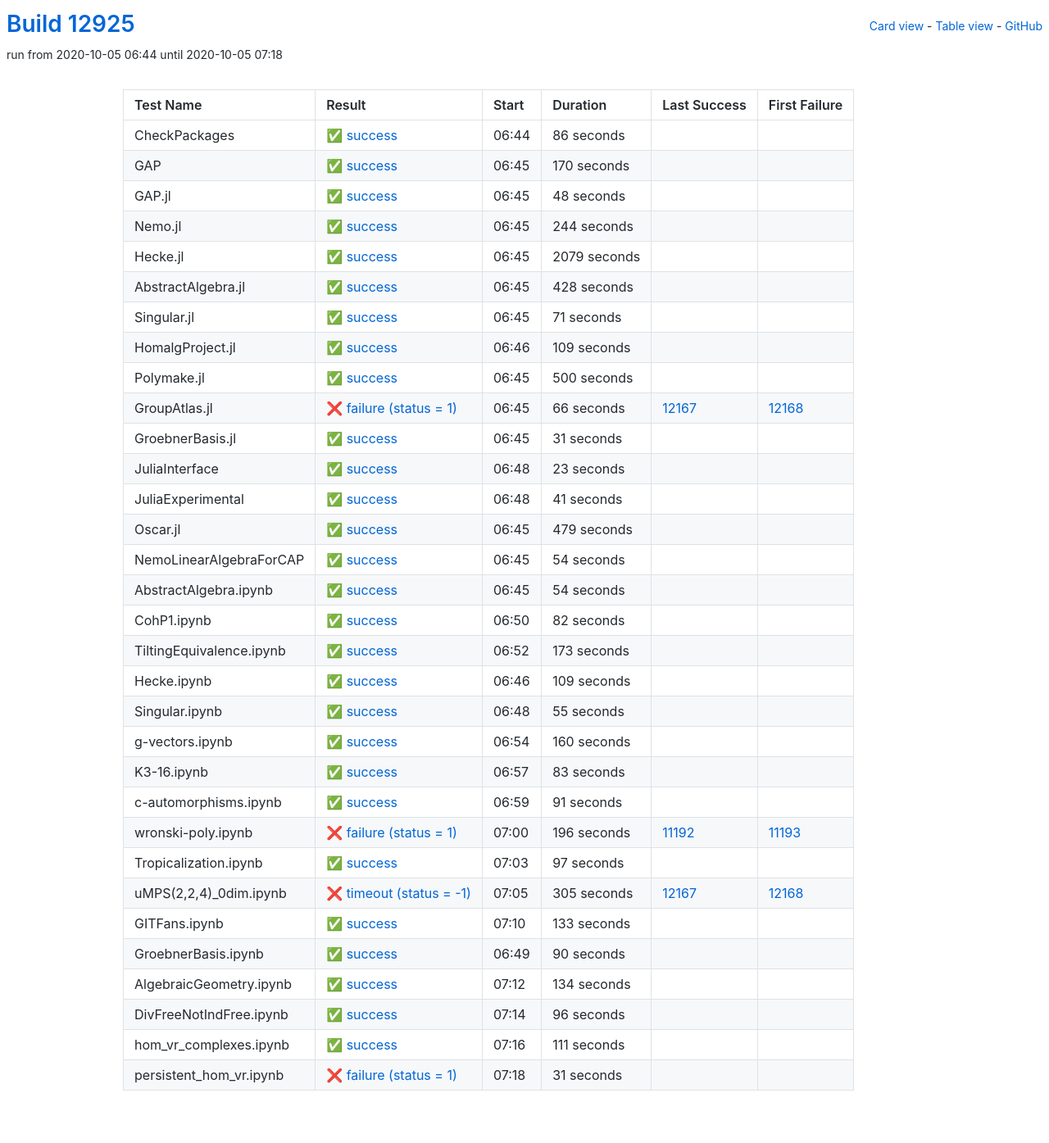
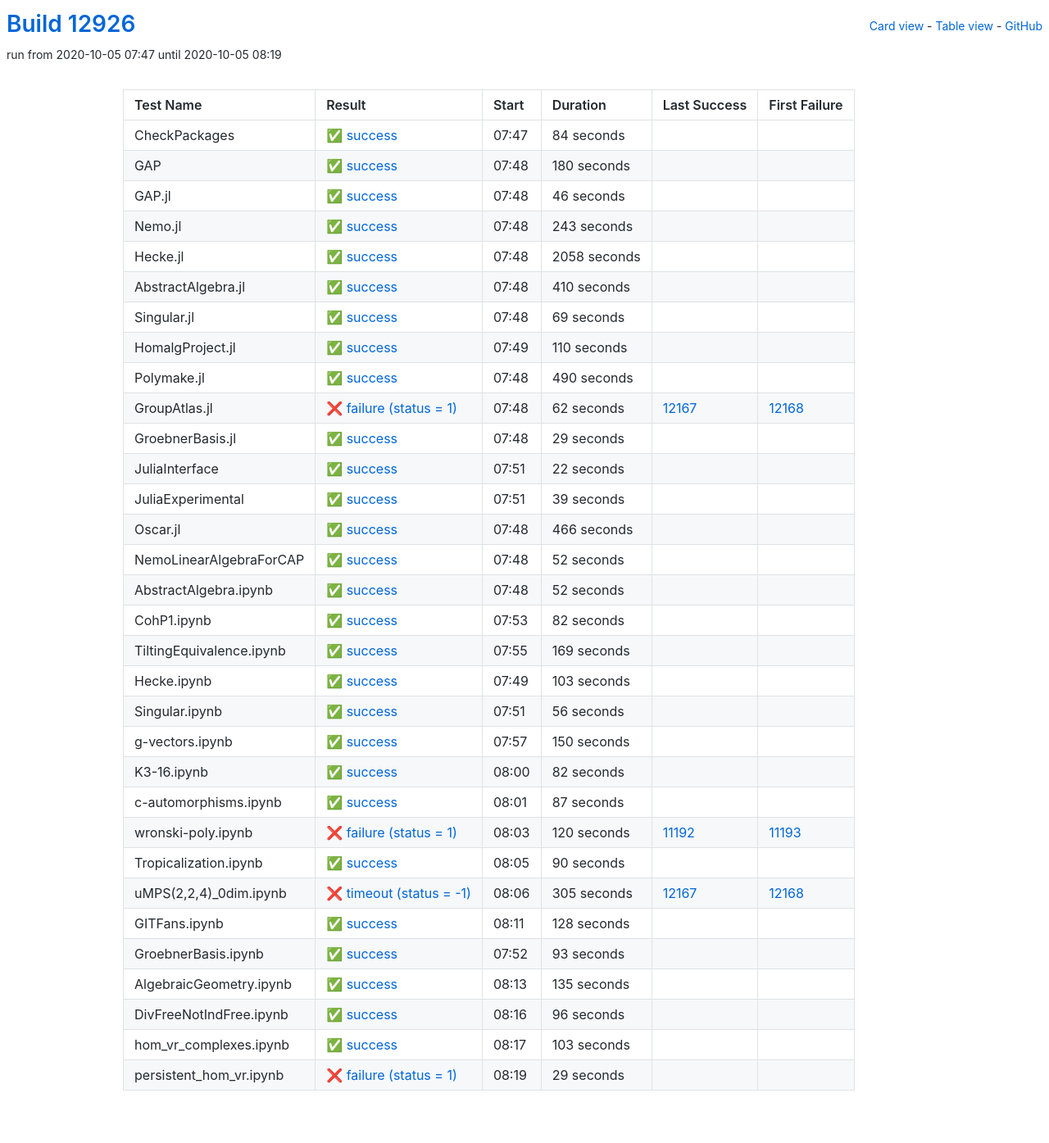
Before and after one commit to oscar-system/oscar-ci-status, a Jekyll site: the page built from table.html, in a window 1280 px wide. Shown: the whole page at 82% size. Built offline with Jekyll 4.4.1, drawn with Linux system fonts in a browser that asks for light colours.

Commit message:
Build #12926

```diff
--- a/_data/ci.yml
+++ b/_data/ci.yml
@@ -1,6 +1,6 @@
 ---
-build: 12925
-build_url: https://oscarci.mathematik.uni-kl.de/job/oscar/12925/
+build: 12926
+build_url: https://oscarci.mathematik.uni-kl.de/job/oscar/12926/
 job: oscar
 organization: oscar-system
 repo: oscar-ci-status
@@ -8,200 +8,200 @@ repourl: https://github.com/oscar-system/oscar-ci-status
 tests:
 - name: CheckPackages
   id: checkpackages
-  log: https://oscarci.mathematik.uni-kl.de/job/oscar/12925/artifact/logs/build-12925/CheckPackages.log
-  start: 2020-10-05 06:44
+  log: https://oscarci.mathematik.uni-kl.de/job/oscar/12926/artifact/logs/build-12926/CheckPackages.log
+  start: 2020-10-05 07:47
   success: true
   exitcode: 0
   status: success
-  duration: 86
+  duration: 84
   last_success: false
   last_success_url:
   first_failure: false
   first_failure_url:
 - name: GAP
   id: gap
-  log: https://oscarci.mathematik.uni-kl.de/job/oscar/12925/artifact/logs/build-12925/GAP.log
-  start: 2020-10-05 06:45
+  log: https://oscarci.mathematik.uni-kl.de/job/oscar/12926/artifact/logs/build-12926/GAP.log
+  start: 2020-10-05 07:48
   success: true
   exitcode: 0
   status: success
-  duration: 170
+  duration: 180
   last_success: false
   last_success_url:
   first_failure: false
   first_failure_url:
 - name: GAP.jl
   id: gap-jl
-  log: https://oscarci.mathematik.uni-kl.de/job/oscar/12925/artifact/logs/build-12925/GAP.jl.log
-  start: 2020-10-05 06:45
+  log: https://oscarci.mathematik.uni-kl.de/job/oscar/12926/artifact/logs/build-12926/GAP.jl.log
+  start: 2020-10-05 07:48
   success: true
   exitcode: 0
   status: success
-  duration: 48
+  duration: 46
   last_success: false
   last_success_url:
   first_failure: false
   first_failure_url:
 - name: Nemo.jl
   id: nemo-jl
-  log: https://oscarci.mathematik.uni-kl.de/job/oscar/12925/artifact/logs/build-12925/Nemo.jl.log
-  start: 2020-10-05 06:45
+  log: https://oscarci.mathematik.uni-kl.de/job/oscar/12926/artifact/logs/build-12926/Nemo.jl.log
+  start: 2020-10-05 07:48
   success: true
   exitcode: 0
   status: success
-  duration: 244
+  duration: 243
   last_success: false
   last_success_url:
   first_failure: false
   first_failure_url:
 - name: Hecke.jl
   id: hecke-jl
-  log: https://oscarci.mathematik.uni-kl.de/job/oscar/12925/artifact/logs/build-12925/Hecke.jl.log
-  start: 2020-10-05 06:45
+  log: https://oscarci.mathematik.uni-kl.de/job/oscar/12926/artifact/logs/build-12926/Hecke.jl.log
+  start: 2020-10-05 07:48
   success: true
   exitcode: 0
   status: success
-  duration: 2079
+  duration: 2058
   last_success: false
   last_success_url:
   first_failure: false
   first_failure_url:
 - name: AbstractAlgebra.jl
   id: abstractalgebra-jl
-  log: https://oscarci.mathematik.uni-kl.de/job/oscar/12925/artifact/logs/build-12925/AbstractAlgebra.jl.log
-  start: 2020-10-05 06:45
+  log: https://oscarci.mathematik.uni-kl.de/job/oscar/12926/artifact/logs/build-12926/AbstractAlgebra.jl.log
+  start: 2020-10-05 07:48
   success: true
   exitcode: 0
   status: success
-  duration: 428
+  duration: 410
   last_success: false
   last_success_url:
   first_failure: false
   first_failure_url:
 - name: Singular.jl
   id: singular-jl
-  log: https://oscarci.mathematik.uni-kl.de/job/oscar/12925/artifact/logs/build-12925/Singular.jl.log
-  start: 2020-10-05 06:45
+  log: https://oscarci.mathematik.uni-kl.de/job/oscar/12926/artifact/logs/build-12926/Singular.jl.log
+  start: 2020-10-05 07:48
   success: true
   exitcode: 0
   status: success
-  duration: 71
+  duration: 69
   last_success: false
   last_success_url:
   first_failure: false
   first_failure_url:
 - name: HomalgProject.jl
   id: homalgproject-jl
-  log: https://oscarci.mathematik.uni-kl.de/job/oscar/12925/artifact/logs/build-12925/HomalgProject.jl.log
-  start: 2020-10-05 06:46
+  log: https://oscarci.mathematik.uni-kl.de/job/oscar/12926/artifact/logs/build-12926/HomalgProject.jl.log
+  start: 2020-10-05 07:49
   success: true
   exitcode: 0
   status: success
-  duration: 109
+  duration: 110
   last_success: false
   last_success_url:
   first_failure: false
   first_failure_url:
 - name: Polymake.jl
   id: polymake-jl
-  log: https://oscarci.mathematik.uni-kl.de/job/oscar/12925/artifact/logs/build-12925/Polymake.jl.log
-  start: 2020-10-05 06:45
+  log: https://oscarci.mathematik.uni-kl.de/job/oscar/12926/artifact/logs/build-12926/Polymake.jl.log
+  start: 2020-10-05 07:48
   success: true
   exitcode: 0
   status: success
-  duration: 500
+  duration: 490
   last_success: false
   last_success_url:
   first_failure: false
   first_failure_url:
 - name: GroupAtlas.jl
   id: groupatlas-jl
-  log: https://oscarci.mathematik.uni-kl.de/job/oscar/12925/artifact/logs/build-12925/GroupAtlas.jl.log
-  start: 2020-10-05 06:45
+  log: https://oscarci.mathematik.uni-kl.de/job/oscar/12926/artifact/logs/build-12926/GroupAtlas.jl.log
+  start: 2020-10-05 07:48
   success: false
   exitcode: 1
   status: failure
-  duration: 66
+  duration: 62
   last_success: 12167
   last_success_url: https://oscarci.mathematik.uni-kl.de/job/oscar/12167/
   first_failure: 12168
   first_failure_url: https://oscarci.mathematik.uni-kl.de/job/oscar/12168/
 - name: GroebnerBasis.jl
   id: groebnerbasis-jl
-  log: https://oscarci.mathematik.uni-kl.de/job/oscar/12925/artifact/logs/build-12925/GroebnerBasis.jl.log
-  start: 2020-10-05 06:45
+  log: https://oscarci.mathematik.uni-kl.de/job/oscar/12926/artifact/logs/build-12926/GroebnerBasis.jl.log
+  start: 2020-10-05 07:48
   success: true
   exitcode: 0
   status: success
-  duration: 31
+  duration: 29
   last_success: false
   last_success_url:
   first_failure: false
   first_failure_url:
 - name: JuliaInterface
   id: juliainterface
-  log: https://oscarci.mathematik.uni-kl.de/job/oscar/12925/artifact/logs/build-12925/JuliaInterface.log
-  start: 2020-10-05 06:48
+  log: https://oscarci.mathematik.uni-kl.de/job/oscar/12926/artifact/logs/build-12926/JuliaInterface.log
+  start: 2020-10-05 07:51
   success: true
   exitcode: 0
   status: success
-  duration: 23
+  duration: 22
   last_success: false
   last_success_url:
   first_failure: false
   first_failure_url:
 - name: JuliaExperimental
   id: juliaexperimental
-  log: https://oscarci.mathematik.uni-kl.de/job/oscar/12925/artifact/logs/build-12925/JuliaExperimental.log
-  start: 2020-10-05 06:48
+  log: https://oscarci.mathematik.uni-kl.de/job/oscar/12926/artifact/logs/build-12926/JuliaExperimental.log
+  start: 2020-10-05 07:51
   success: true
   exitcode: 0
   status: success
-  duration: 41
+  duration: 39
   last_success: false
   last_success_url:
   first_failure: false
   first_failure_url:
 - name: Oscar.jl
   id: oscar-jl
-  log: https://oscarci.mathematik.uni-kl.de/job/oscar/12925/artifact/logs/build-12925/Oscar.jl.log
-  start: 2020-10-05 06:45
+  log: https://oscarci.mathematik.uni-kl.de/job/oscar/12926/artifact/logs/build-12926/Oscar.jl.log
+  start: 2020-10-05 07:48
   success: true
   exitcode: 0
   status: success
-  duration: 479
+  duration: 466
   last_success: false
   last_success_url:
   first_failure: false
   first_failure_url:
 - name: NemoLinearAlgebraForCAP
   id: nemolinearalgebraforcap
-  log: https://oscarci.mathematik.uni-kl.de/job/oscar/12925/artifact/logs/build-12925/NemoLinearAlgebraForCAP.log
-  start: 2020-10-05 06:45
+  log: https://oscarci.mathematik.uni-kl.de/job/oscar/12926/artifact/logs/build-12926/NemoLinearAlgebraForCAP.log
+  start: 2020-10-05 07:48
   success: true
   exitcode: 0
   status: success
-  duration: 54
+  duration: 52
   last_success: false
   last_success_url:
   first_failure: false
   first_failure_url:
 - name: AbstractAlgebra.ipynb
   id: abstractalgebra-ipynb
-  log: https://oscarci.mathematik.uni-kl.de/job/oscar/12925/artifact/logs/build-12925/AbstractAlgebra.ipynb.log
-  start: 2020-10-05 06:45
+  log: https://oscarci.mathematik.uni-kl.de/job/oscar/12926/artifact/logs/build-12926/AbstractAlgebra.ipynb.log
+  start: 2020-10-05 07:48
   success: true
   exitcode: 0
   status: success
-  duration: 54
+  duration: 52
   last_success: false
   last_success_url:
   first_failure: false
   first_failure_url:
 - name: CohP1.ipynb
   id: cohp1-ipynb
-  log: https://oscarci.mathematik.uni-kl.de/job/oscar/12925/artifact/logs/build-12925/CohP1.ipynb.log
-  start: 2020-10-05 06:50
+  log: https://oscarci.mathematik.uni-kl.de/job/oscar/12926/artifact/logs/build-12926/CohP1.ipynb.log
+  start: 2020-10-05 07:53
   success: true
   exitcode: 0
   status: success
@@ -212,104 +212,104 @@ tests:
   first_failure_url:
 - name: TiltingEquivalence.ipynb
   id: tiltingequivalence-ipynb
-  log: https://oscarci.mathematik.uni-kl.de/job/oscar/12925/artifact/logs/build-12925/TiltingEquivalence.ipynb.log
-  start: 2020-10-05 06:52
+  log: https://oscarci.mathematik.uni-kl.de/job/oscar/12926/artifact/logs/build-12926/TiltingEquivalence.ipynb.log
+  start: 2020-10-05 07:55
   success: true
   exitcode: 0
   status: success
-  duration: 173
+  duration: 169
   last_success: false
   last_success_url:
   first_failure: false
   first_failure_url:
 - name: Hecke.ipynb
   id: hecke-ipynb
-  log: https://oscarci.mathematik.uni-kl.de/job/oscar/12925/artifact/logs/build-12925/Hecke.ipynb.log
-  start: 2020-10-05 06:46
+  log: https://oscarci.mathematik.uni-kl.de/job/oscar/12926/artifact/logs/build-12926/Hecke.ipynb.log
+  start: 2020-10-05 07:49
   success: true
   exitcode: 0
   status: success
-  duration: 109
+  duration: 103
   last_success: false
   last_success_url:
   first_failure: false
   first_failure_url:
 - name: Singular.ipynb
   id: singular-ipynb
-  log: https://oscarci.mathematik.uni-kl.de/job/oscar/12925/artifact/logs/build-12925/Singular.ipynb.log
-  start: 2020-10-05 06:48
+  log: https://oscarci.mathematik.uni-kl.de/job/oscar/12926/artifact/logs/build-12926/Singular.ipynb.log
+  start: 2020-10-05 07:51
   success: true
   exitcode: 0
   status: success
-  duration: 55
+  duration: 56
   last_success: false
   last_success_url:
   first_failure: false
   first_failure_url:
 - name: g-vectors.ipynb
   id: g-vectors-ipynb
-  log: https://oscarci.mathematik.uni-kl.de/job/oscar/12925/artifact/logs/build-12925/g-vectors.ipynb.log
-  start: 2020-10-05 06:54
+  log: https://oscarci.mathematik.uni-kl.de/job/oscar/12926/artifact/logs/build-12926/g-vectors.ipynb.log
+  start: 2020-10-05 07:57
   success: true
   exitcode: 0
   status: success
-  duration: 160
+  duration: 150
   last_success: false
   last_success_url:
   first_failure: false
   first_failure_url:
 - name: K3-16.ipynb
   id: k3-16-ipynb
-  log: https://oscarci.mathematik.uni-kl.de/job/oscar/12925/artifact/logs/build-12925/K3-16.ipynb.log
-  start: 2020-10-05 06:57
+  log: https://oscarci.mathematik.uni-kl.de/job/oscar/12926/artifact/logs/build-12926/K3-16.ipynb.log
+  start: 2020-10-05 08:00
   success: true
   exitcode: 0
   status: success
-  duration: 83
+  duration: 82
   last_success: false
   last_success_url:
   first_failure: false
   first_failure_url:
 - name: c-automorphisms.ipynb
   id: c-automorphisms-ipynb
-  log: https://oscarci.mathematik.uni-kl.de/job/oscar/12925/artifact/logs/build-12925/c-automorphisms.ipynb.log
-  start: 2020-10-05 06:59
+  log: https://oscarci.mathematik.uni-kl.de/job/oscar/12926/artifact/logs/build-12926/c-automorphisms.ipynb.log
+  start: 2020-10-05 08:01
   success: true
   exitcode: 0
   status: success
-  duration: 91
+  duration: 87
   last_success: false
   last_success_url:
   first_failure: false
   first_failure_url:
 - name: wronski-poly.ipynb
   id: wronski-poly-ipynb
-  log: https://oscarci.mathematik.uni-kl.de/job/oscar/12925/artifact/logs/build-12925/wronski-poly.ipynb.log
-  start: 2020-10-05 07:00
+  log: https://oscarci.mathematik.uni-kl.de/job/oscar/12926/artifact/logs/build-12926/wronski-poly.ipynb.log
+  start: 2020-10-05 08:03
   success: false
   exitcode: 1
   status: failure
-  duration: 196
+  duration: 120
   last_success: 11192
   last_success_url: https://oscarci.mathematik.uni-kl.de/job/oscar/11192/
   first_failure: 11193
   first_failure_url: https://oscarci.mathematik.uni-kl.de/job/oscar/11193/
 - name: Tropicalization.ipynb
   id: tropicalization-ipynb
-  log: https://oscarci.mathematik.uni-kl.de/job/oscar/12925/artifact/logs/build-12925/Tropicalization.ipynb.log
-  start: 2020-10-05 07:03
+  log: https://oscarci.mathematik.uni-kl.de/job/oscar/12926/artifact/logs/build-12926/Tropicalization.ipynb.log
+  start: 2020-10-05 08:05
   success: true
   exitcode: 0
   status: success
-  duration: 97
+  duration: 90
   last_success: false
   last_success_url:
   first_failure: false
   first_failure_url:
 - name: uMPS(2,2,4)_0dim.ipynb
   id: umps-2-2-4-0dim-ipynb
-  log: https://oscarci.mathematik.uni-kl.de/job/oscar/12925/artifact/logs/build-12925/uMPS-2-2-4-_0dim.ipynb.log
-  start: 2020-10-05 07:05
+  log: https://oscarci.mathematik.uni-kl.de/job/oscar/12926/artifact/logs/build-12926/uMPS-2-2-4-_0dim.ipynb.log
+  start: 2020-10-05 08:06
   success: false
   exitcode: -1
   status: timeout
@@ -320,44 +320,44 @@ tests:
   first_failure_url: https://oscarci.mathematik.uni-kl.de/job/oscar/12168/
 - name: GITFans.ipynb
   id: gitfans-ipynb
-  log: https://oscarci.mathematik.uni-kl.de/job/oscar/12925/artifact/logs/build-12925/GITFans.ipynb.log
-  start: 2020-10-05 07:10
+  log: https://oscarci.mathematik.uni-kl.de/job/oscar/12926/artifact/logs/build-12926/GITFans.ipynb.log
+  start: 2020-10-05 08:11
   success: true
   exitcode: 0
   status: success
-  duration: 133
+  duration: 128
   last_success: false
   last_success_url:
   first_failure: false
   first_failure_url:
 - name: GroebnerBasis.ipynb
   id: groebnerbasis-ipynb
-  log: https://oscarci.mathematik.uni-kl.de/job/oscar/12925/artifact/logs/build-12925/GroebnerBasis.ipynb.log
-  start: 2020-10-05 06:49
+  log: https://oscarci.mathematik.uni-kl.de/job/oscar/12926/artifact/logs/build-12926/GroebnerBasis.ipynb.log
+  start: 2020-10-05 07:52
   success: true
   exitcode: 0
   status: success
-  duration: 90
+  duration: 93
   last_success: false
   last_success_url:
   first_failure: false
   first_failure_url:
 - name: AlgebraicGeometry.ipynb
   id: algebraicgeometry-ipynb
-  log: https://oscarci.mathematik.uni-kl.de/job/oscar/12925/artifact/logs/build-12925/AlgebraicGeometry.ipynb.log
-  start: 2020-10-05 07:12
+  log: https://oscarci.mathematik.uni-kl.de/job/oscar/12926/artifact/logs/build-12926/AlgebraicGeometry.ipynb.log
+  start: 2020-10-05 08:13
   success: true
   exitcode: 0
   status: success
-  duration: 134
+  duration: 135
   last_success: false
   last_success_url:
   first_failure: false
   first_failure_url:
 - name: DivFreeNotIndFree.ipynb
   id: divfreenotindfree-ipynb
-  log: https://oscarci.mathematik.uni-kl.de/job/oscar/12925/artifact/logs/build-12925/DivFreeNotIndFree.ipynb.log
-  start: 2020-10-05 07:14
+  log: https://oscarci.mathematik.uni-kl.de/job/oscar/12926/artifact/logs/build-12926/DivFreeNotIndFree.ipynb.log
+  start: 2020-10-05 08:16
   success: true
   exitcode: 0
   status: success
@@ -368,24 +368,24 @@ tests:
   first_failure_url:
 - name: hom_vr_complexes.ipynb
   id: hom-vr-complexes-ipynb
-  log: https://oscarci.mathematik.uni-kl.de/job/oscar/12925/artifact/logs/build-12925/hom_vr_complexes.ipynb.log
-  start: 2020-10-05 07:16
+  log: https://oscarci.mathematik.uni-kl.de/job/oscar/12926/artifact/logs/build-12926/hom_vr_complexes.ipynb.log
+  start: 2020-10-05 08:17
   success: true
   exitcode: 0
   status: success
-  duration: 111
+  duration: 103
   last_success: false
   last_success_url:
   first_failure: false
   first_failure_url:
 - name: persistent_hom_vr.ipynb
   id: persistent-hom-vr-ipynb
-  log: https://oscarci.mathematik.uni-kl.de/job/oscar/12925/artifact/logs/build-12925/persistent_hom_vr.ipynb.log
-  start: 2020-10-05 07:18
+  log: https://oscarci.mathematik.uni-kl.de/job/oscar/12926/artifact/logs/build-12926/persistent_hom_vr.ipynb.log
+  start: 2020-10-05 08:19
   success: false
   exitcode: 1
   status: failure
-  duration: 31
+  duration: 29
   last_success: false
   last_success_url:
   first_failure: false
```
Also changed, not shown: README.md.
